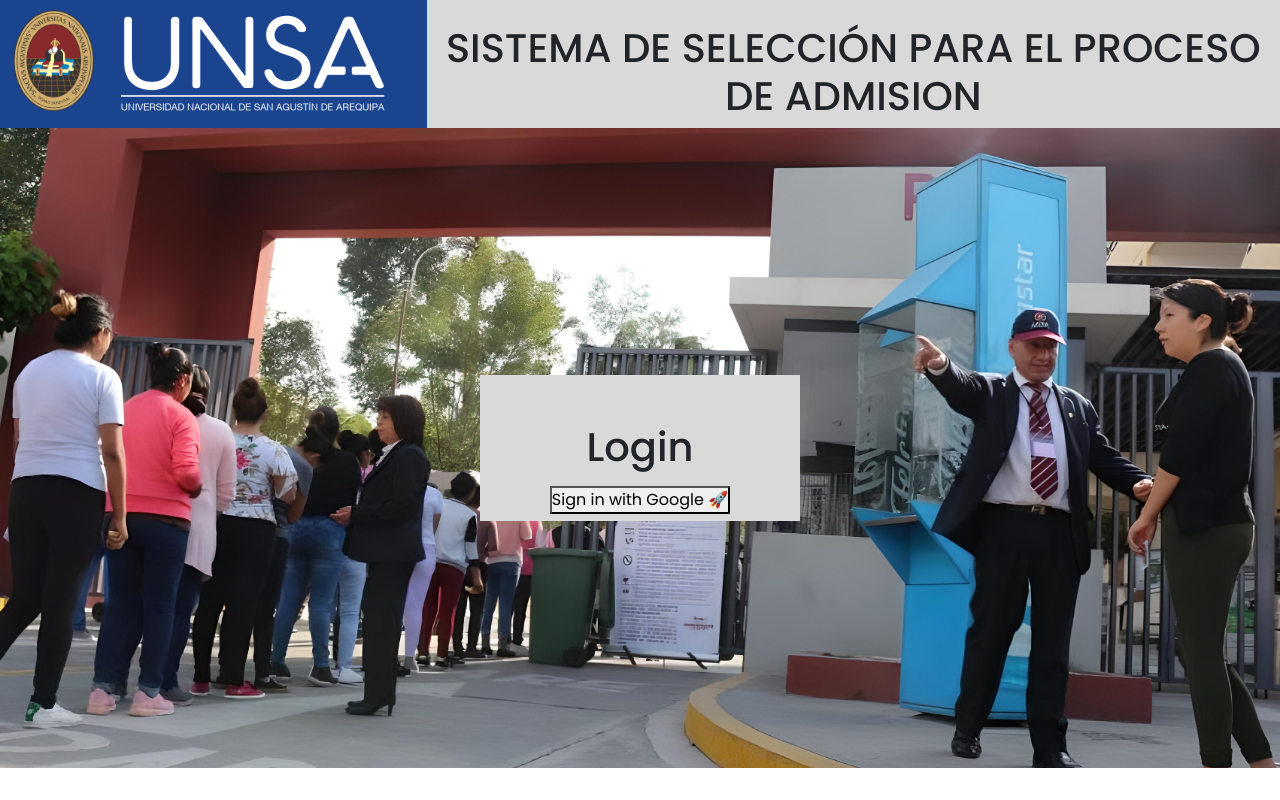
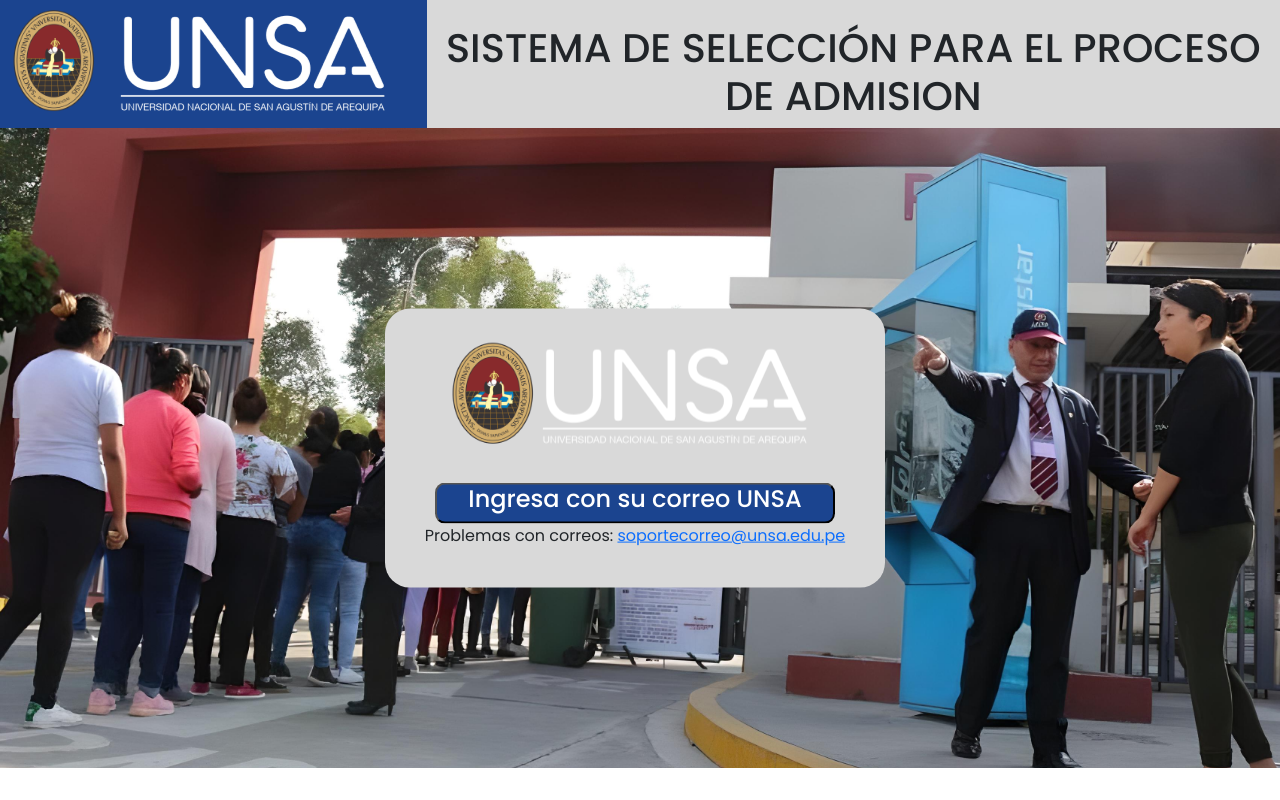
Before and after one commit to ChristianIlachoque/AdminsionUNSA, a React (Vite) app: page /auth/login in a window 1280 px wide. Built offline with nearby package versions, Linux system fonts and the light colour scheme.

Commit message:
added styles to login page

```diff
--- a/src/admision/components/InscripcionList.jsx
+++ b/src/admision/components/InscripcionList.jsx
@@ -30,11 +30,15 @@
       <div>
         <h3>Inscripcion List</h3>
         {procesos.map((proceso) => (
-          <div class="card text-center" style={{ margin: "10px 100px" }}>
-            <div class="card-header">PROCESO ACTIVO</div>
-            <div class="card-body">
-              <h5 class="card-title">{proceso.title}</h5>
-              <p class="card-text">{proceso.description}</p>
+          <div
+            className="card text-center"
+            style={{ margin: "10px 100px" }}
+            key={proceso.id}
+          >
+            <div className="card-header">PROCESO ACTIVO</div>
+            <div className="card-body">
+              <h5 className="card-title">{proceso.title}</h5>
+              <p className="card-text">{proceso.description}</p>
               <Link
                 className="btn btn-primary"
                 to="/docente/inscripcion-proceso"
@@ -42,7 +46,7 @@
                 Inscribirse
               </Link>
             </div>
-            <div class="card-footer text-muted">2 days ago</div>
+            <div className="card-footer text-muted">2 days ago</div>
           </div>
         ))}
       </div>
--- a/src/auth/pages/LoginPage.jsx
+++ b/src/auth/pages/LoginPage.jsx
@@ -132,18 +132,54 @@
                 backgroundColor: "rgb(217,217,217)",
                 top: "50%",
                 left: "50%",
-                transform: "translate(-150%, -50%)",
+                width: "500px",
+                transform: "translate(-115%, -50%)",
+                borderRadius: "25px",
               }}
             >
               <br></br>
+              <Row style={{ textAlign: "center", position: "relative" }}>
+                <Col>
+                  <Image
+                    src={icono}
+                    style={{
+                      transform: "translate(-20%, +10%)",
+                      height: "80%",
+                    }}
+                  />
+                </Col>
+                <Col>
+                  <Image
+                    src={unsa}
+                    style={{
+                      textAlign: "center",
+                      position: "absolute",
+                      top: "50%",
+                      left: "50%",
+                      transform: "translate(-35%, -50%)",
+                    }}
+                  />
+                </Col>
+              </Row>
               <br></br>
-              <h1>Login</h1>
-              <div className="btn">
-                <button onClick={() => loginGoogle()}>
-                  Sign in with Google 🚀{" "}
-                </button>
-              </div>
+              <button
+                style={{
+                  backgroundColor: "rgb(27 68 143)",
 
+                  width: "400px",
+                  borderRadius: "10px",
+                }}
+                onClick={() => loginGoogle()}
+              >
+                <h4 style={{ color: "white" }}>Ingresa con su correo UNSA</h4>
+              </button>
+
+              <br></br>
+              <p>
+                Problemas con correos:{" "}
+                <a href="www.google.com">soportecorreo@unsa.edu.pe</a>
+              </p>
+              <br></br>
             </Col>
           </Row>
         </Container>
```
